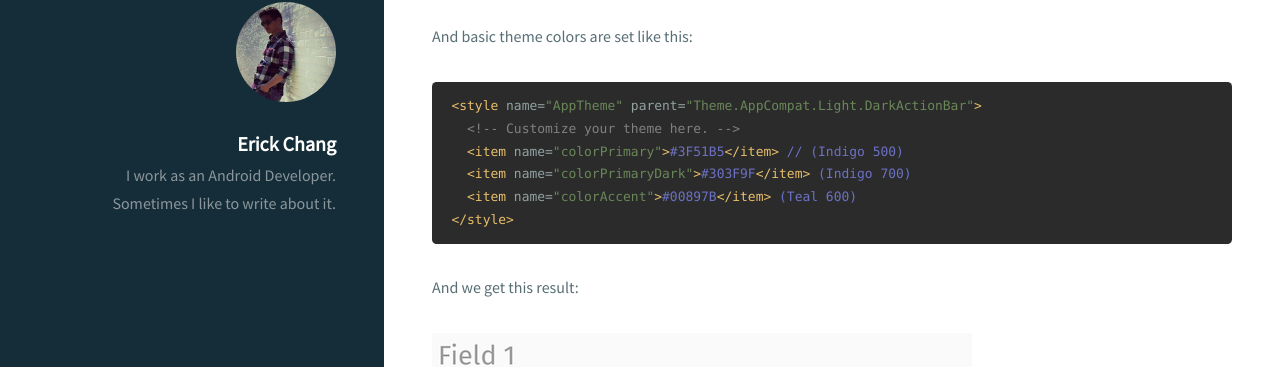
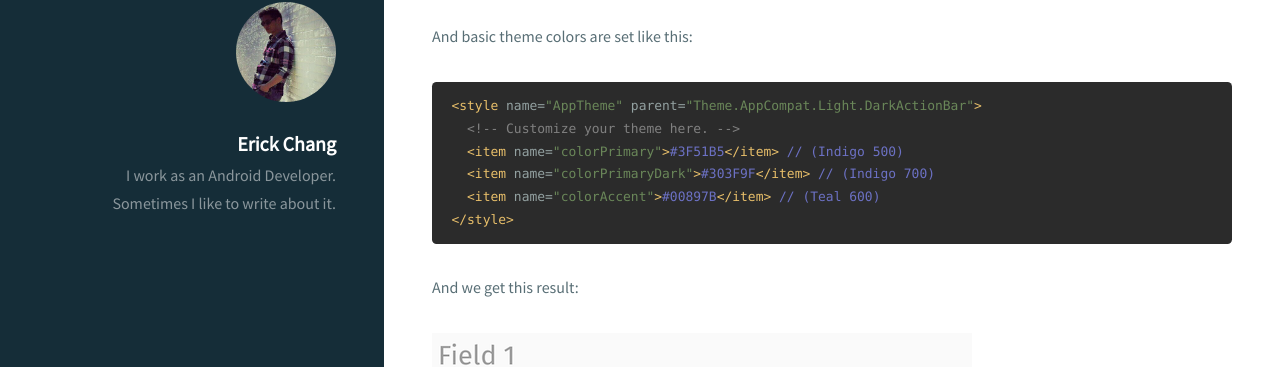
Before and after one commit to ekchang/ekchang.github.io, a Jekyll site: the page built from _posts/2018-03-25-styling_textinputlayout.markdown, in a window 1280 px wide and 900 px high, scrolled down 718 px. Shown: the part 94-461 px from the top of the window. Built offline with Jekyll 4.4.1, drawn with Linux system fonts in a browser that asks for light colours.

Commit message:
Missing comments in some code blocks

````diff
--- a/_posts/2018-03-25-styling_textinputlayout.markdown
+++ b/_posts/2018-03-25-styling_textinputlayout.markdown
@@ -32,8 +32,8 @@ And basic theme colors are set like this:
 <style name="AppTheme" parent="Theme.AppCompat.Light.DarkActionBar">
   <!-- Customize your theme here. -->
   <item name="colorPrimary">#3F51B5</item> // (Indigo 500)
-  <item name="colorPrimaryDark">#303F9F</item> (Indigo 700)
-  <item name="colorAccent">#00897B</item> (Teal 600)
+  <item name="colorPrimaryDark">#303F9F</item> // (Indigo 700)
+  <item name="colorAccent">#00897B</item> // (Teal 600)
 </style>
 ```
 
````
Also changed, not shown: other parts of _posts/2018-03-25-styling_textinputlayout.markdown (+1 -0 lines).
